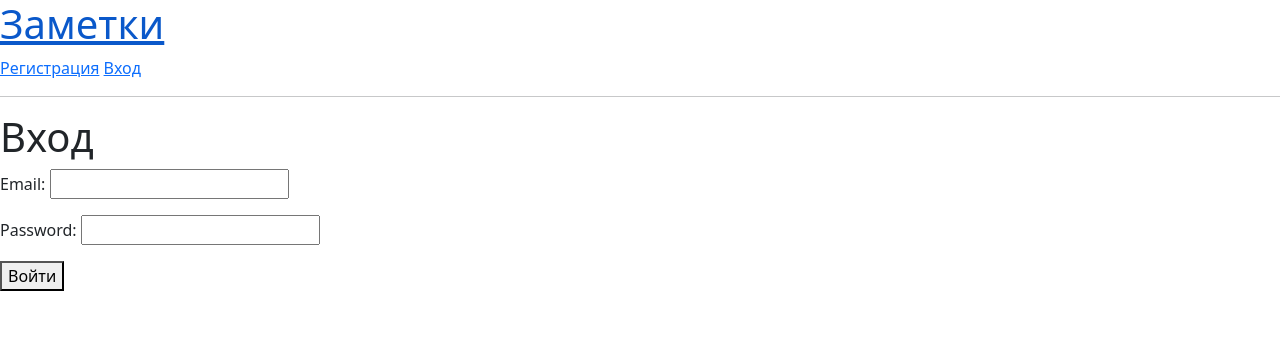
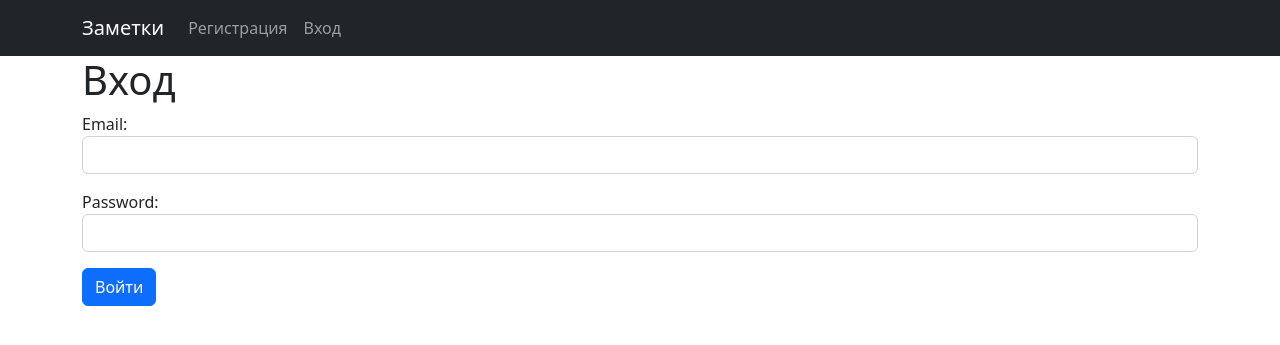
Before and after one commit to amirdianov/django-test-notes-project, a Django app: page /login/ in a window 1280 px wide. Shown: the top 345 px of the page. Run offline with Django 4.2, Linux system fonts and the light colour scheme; some libraries are stand-ins or nearby versions.

Commit message:
bootstrap navbar

```diff
--- a/web/forms.py
+++ b/web/forms.py
@@ -15,5 +15,13 @@ class NoteForm(forms.ModelForm):
 
 
 class AuthForm(forms.Form):
-    email = forms.EmailField()
-    password = forms.CharField(widget=forms.PasswordInput())
+    email = forms.EmailField(widget=forms.EmailInput(
+        attrs={
+            'class': 'form-control'
+        }
+    ))
+    password = forms.CharField(widget=forms.PasswordInput(
+        attrs={
+            'class': 'form-control'
+        }
+    ))
--- a/web/templates/web/base.html
+++ b/web/templates/web/base.html
@@ -8,11 +8,23 @@
     <link rel="stylesheet" href="{% static "web/bootstrap.min.css" %}">
 </head>
 <body>
-    <h1><a href="{% url 'main' %}">Заметки</a></h1>
-    {% include 'web/partials/login_info.html' %}
-    <hr>
+<nav class="navbar navbar-expand-lg navbar-dark bg-dark">
+    <div class="container">
+        <a class="navbar-brand" href="{% url 'main' %}">Заметки</a>
+        <button class="navbar-toggler" type="button" data-bs-toggle="collapse" data-bs-target="#navbarSupportedContent"
+                aria-controls="navbarSupportedContent" aria-expanded="false" aria-label="Toggle navigation">
+            <span class="navbar-toggler-icon"></span>
+        </button>
+        <div class="collapse navbar-collapse" id="navbarSupportedContent">
+            <ul class="navbar-nav me-auto mb-2 mb-lg-0">
+                {% include 'web/partials/login_info.html' %}
 
+            </ul>
+        </div>
+    </div>
+</nav>
+<div class="container">
     {% block content %}{% endblock %}
-
+</div>
 </body>
 </html>
--- a/web/templates/web/login.html
+++ b/web/templates/web/login.html
@@ -16,6 +16,6 @@
     <form action="" method="post">
         {% csrf_token %}
         {{ form.as_p }}
-        <button>Войти</button>
+        <button class="btn btn-primary">Войти</button>
     </form>
 {% endblock %}
--- a/web/templates/web/partials/login_info.html
+++ b/web/templates/web/partials/login_info.html
@@ -1,7 +1,13 @@
 {% if user.is_authenticated %}
-    <b>Вы вошли как {{ user.email }}</b>
-    <a href="{% url 'logout' %}">Выйти</a>
+    <span class="navbar-text">Вы вошли как {{ user.email }}</span>
+    <li class="nav-item">
+        <a class="nav-link" href="{% url 'logout' %}">Выход</a>
+    </li>
 {% else %}
-    <a href="{% url 'registration' %}">Регистрация</a>
-    <a href="{% url 'login' %}">Вход</a>
+    <li class="nav-item">
+        <a class="nav-link" href="{% url 'registration' %}">Регистрация</a>
+    </li>
+    <li class="nav-item">
+        <a class="nav-link" href="{% url 'login' %}">Вход</a>
+    </li>
 {% endif %}
```
Also changed, not shown: web/templates/web/main.html (+13 -12 lines).
